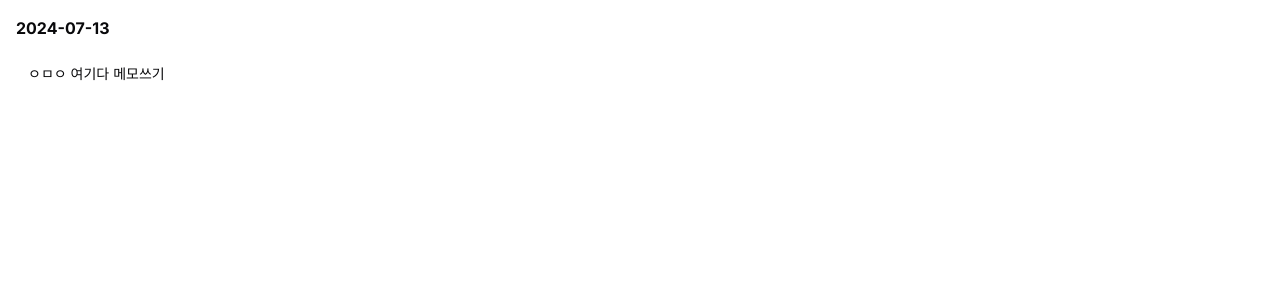
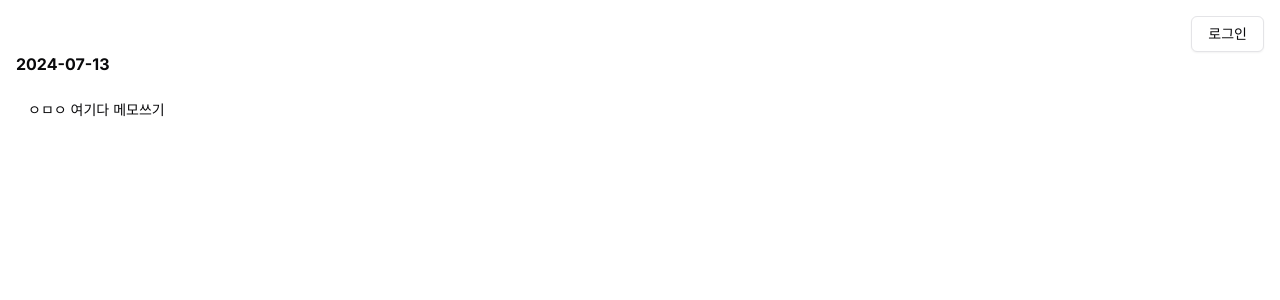
Before and after one commit to tolluset/memo, a Next.js app: page / in a window 1280 px wide. Shown: the top 300 px of the page. Built offline with nearby package versions, Linux system fonts and the light colour scheme.

Commit message:
feat: add login page link button

```diff
--- a/src/app/memo/Editor.tsx
+++ b/src/app/memo/Editor.tsx
@@ -10,7 +10,7 @@ interface Activity {
   memo: string;
 }
 
-export default function Editor({ activity }: { activity: any }) {
+export default function Editor({ activity }: { activity: Activity }) {
   const onKeyUpTextArea = useDebounce(
     (e: React.KeyboardEvent<HTMLTextAreaElement>) => {
       const target = e.target as HTMLTextAreaElement;
--- a/src/app/page.tsx
+++ b/src/app/page.tsx
@@ -1,7 +1,7 @@
+import { Button } from "@/components/ui/button";
 import Editor from "./memo/Editor";
 
 const ACTIVITY = {
-  name: "ㅇㅅㅇ",
   date: timeFormatting(new Date()),
   memo: "ㅇㅁㅇ 여기다 메모쓰기",
 };
@@ -9,6 +9,11 @@ const ACTIVITY = {
 export default function Home() {
   return (
     <main className="flex h-full  flex-col items-center justify-between p-4">
+      <div className="flex justify-end w-full">
+        <Button variant="outline">
+          <a href="/signin">로그인</a>
+        </Button>
+      </div>
       <Editor activity={ACTIVITY} />
     </main>
   );
```
